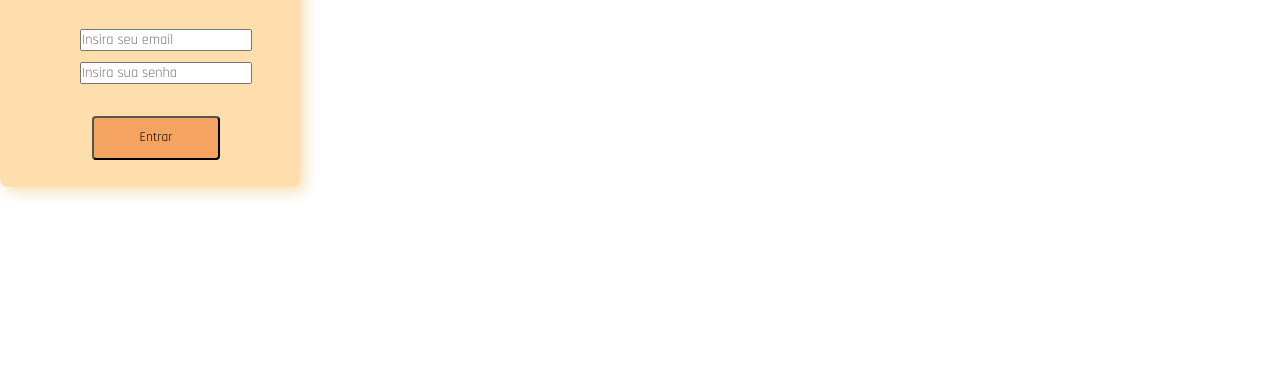
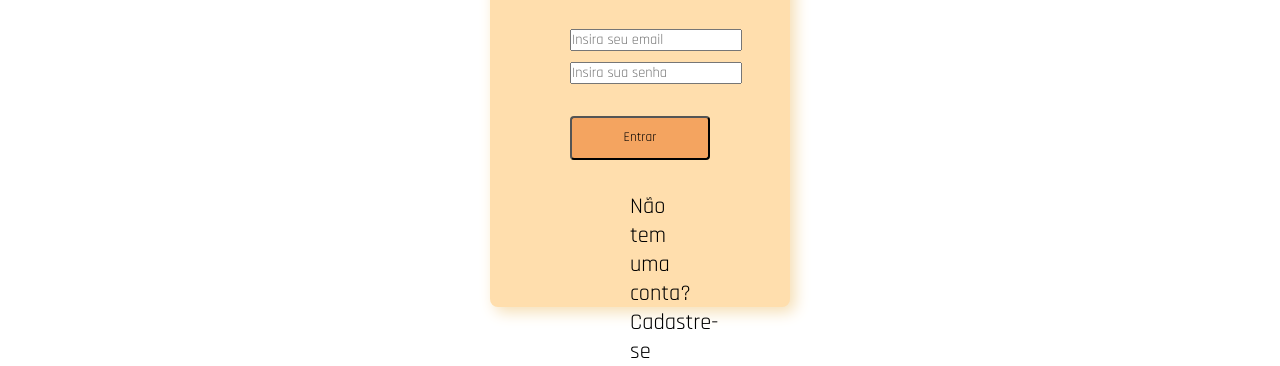
Before and after one commit to karenlorhana/projeto-01, a plain HTML site: page login.html in a window 1280 px wide. Shown: the part 528-894 px from the top of the page. Before the commit the page ends 800 px from the top, so only its background shows below. Drawn offline with Linux system fonts and the light colour scheme.

Commit message:
Container centralizado

```diff
--- a/login.html
+++ b/login.html
@@ -22,23 +22,6 @@
     </nav>
     <br>
     <img class="login-profile" src="images/profile-picture.png" alt="">
-    <!--
-    <main>
-        <h2>Entrar no seu perfil</h2>
-        <form>
-            <div class="mail">
-                <label for="email">E-mail </label>
-                <input type="email" id="email" />
-            </div>
-            <div class= "passwd">
-                <label for="password">Senha </label>
-                <input type="password" id="password" />
-            </div>
-            <div class="button">
-                <button type="submit">Entrar</button>
-            </div>
-        </form>
-    </main>-->
 
     <main class="container">
 
@@ -55,6 +38,8 @@
             <input type="submit" value="Entrar">
         </form>
 
+        <p>Não tem uma conta? Cadastre-se</p>
+
     </main>
 
 
--- a/style.css
+++ b/style.css
@@ -21,6 +21,13 @@ h1 {
   height: 50px;
 }
 h2 {
+  font-size: 2;
+  font-family: "Manrope", sans-serif;
+  color: #000000;
+  width: 100%;
+  height: 50px;
+}
+h3 {
   font-size: 2;
   font-family: "Manrope", sans-serif;
   color: #000000;
@@ -98,54 +105,61 @@ nav a.navigation {
 .email {
   height: 50px;
   width: 110px;
-
 }
 
-form{
+form {
   display: flex;
   flex-direction: column;
 }
 
-main.container{
+main {
+  margin: 0 auto;
+}
 
+main.container {
   align-items: center;
-  background: 	#FFDEAD;
+  background: #ffdead;
   max-width: 300px;
-  max-height: 40vh;
+  max-height: 55vh;
   padding: 5rem;
-  box-shadow: 5px 5px 15px #F5DEB3;
+  box-shadow: 5px 5px 15px #f5deb3;
   border-radius: 8px;
   justify-content: center;
-
 }
 
-main h2{
+main h2 {
   font-family: "Rajdhani", sans-serif;
   font-weight: 600;
   margin-bottom: 2rem;
   position: relative;
 }
 
-.input-field{
+main p {
+  font-family: "Rajdhani", sans-serif;
+  font-size: 0.5;
+  margin-bottom: 2rem;
   position: relative;
 }
-.input-field input{
+
+.input-field {
+  position: relative;
+}
+.input-field input {
   font-family: "Rajdhani", sans-serif;
   font-size: 0.9rem;
-  color: rgba(0,0,0,0.7);
+  color: rgba(0, 0, 0, 0.7);
 }
-form .input-field:first-child{
+form .input-field:first-child {
   margin-bottom: 0.7em;
 }
 
-form input[type="submit"]{
-  margin-left: 0.9em;
+form input[type="submit"] {
   font-family: "Rajdhani", sans-serif;
-  margin-top: 2rem;;
+  margin-top: 2rem;
+  margin-bottom: 2rem;
   padding: 0.7rem;
-  background:#F4A460;
+  background: #f4a460;
   border-radius: 4px;
   cursor: pointer;
   font-weight: 500;
-
 }
```
Also changed, not shown: singup.html (added).
